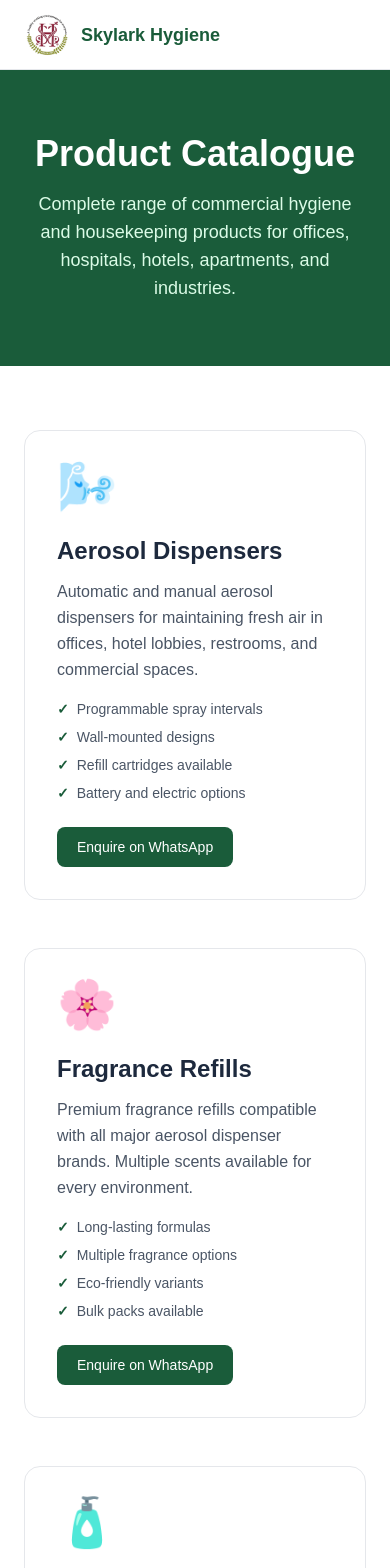
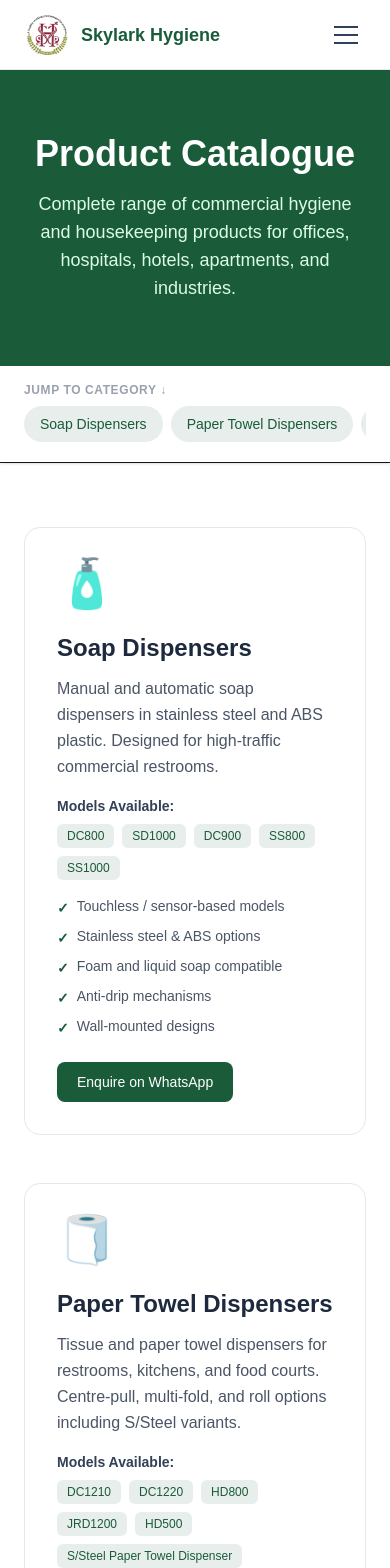
Before and after one commit to supreeta-anand-byatnal/skylark-hygiene, a Next.js app: page /products in a window 390 px wide. Shown: the top 1568 px of the page. Built offline with nearby package versions, Linux system fonts and the light colour scheme.

Commit message:
feat: Full product catalogue with all 19 categories, mobile navbar, and scroll hints

```diff
--- a/app/components/Navbar.tsx
+++ b/app/components/Navbar.tsx
@@ -3,9 +3,11 @@
 import Image from "next/image";
 import Link from "next/link";
 import { usePathname } from "next/navigation";
+import { useState } from "react";
 
 export default function Navbar() {
   const pathname = usePathname();
+  const [mobileMenuOpen, setMobileMenuOpen] = useState(false);
 
   const links = [
     { href: "/", label: "Home" },
@@ -31,6 +33,7 @@ export default function Navbar() {
           <span className="font-bold text-lg text-[#1a5c3a]">Skylark Hygiene</span>
         </Link>
 
+        {/* Desktop nav */}
         <div className="hidden md:flex items-center gap-8 text-sm font-medium">
           {links.map((link) => {
             const isActive =
@@ -59,7 +62,50 @@ export default function Navbar() {
         >
           Get Quote
         </a>
+
+        {/* Mobile hamburger */}
+        <button
+          onClick={() => setMobileMenuOpen(!mobileMenuOpen)}
+          className="md:hidden flex flex-col gap-1.5 p-2"
+          aria-label="Toggle menu"
+        >
+          <span className={`w-6 h-0.5 bg-slate-700 transition-all ${mobileMenuOpen ? "rotate-45 translate-y-2" : ""}`} />
+          <span className={`w-6 h-0.5 bg-slate-700 transition-all ${mobileMenuOpen ? "opacity-0" : ""}`} />
+          <span className={`w-6 h-0.5 bg-slate-700 transition-all ${mobileMenuOpen ? "-rotate-45 -translate-y-2" : ""}`} />
+        </button>
       </div>
+
+      {/* Mobile menu */}
+      {mobileMenuOpen && (
+        <div className="md:hidden border-t border-gray-100 bg-white px-6 py-4 space-y-3">
+          {links.map((link) => {
+            const isActive =
+              link.href === "/"
+                ? pathname === "/"
+                : pathname.startsWith(link.href);
+            return (
+              <Link
+                key={link.href}
+                href={link.href}
+                onClick={() => setMobileMenuOpen(false)}
+                className={`block text-base font-medium py-1 ${
+                  isActive
+                    ? "text-[#5c1010] font-bold"
+                    : "text-slate-700"
+                }`}
+              >
+                {link.label}
+              </Link>
+            );
+          })}
+          <a
+            href="https://wa.me/919663807006"
+            className="block mt-3 text-center bg-[#1a5c3a] text-white text-sm px-4 py-2.5 rounded-lg font-medium"
+          >
+            Get Quote on WhatsApp
+          </a>
+        </div>
+      )}
     </nav>
   );
 }
--- a/app/products/page.tsx
+++ b/app/products/page.tsx
@@ -8,172 +8,287 @@ export const metadata: Metadata = {
 
 const catalogue = [
   {
-    id: "aerosol",
-    name: "Aerosol Dispensers",
-    icon: "🌬️",
-    description:
-      "Automatic and manual aerosol dispensers for maintaining fresh air in offices, hotel lobbies, restrooms, and commercial spaces.",
-    features: [
-      "Programmable spray intervals",
-      "Wall-mounted designs",
-      "Refill cartridges available",
-      "Battery and electric options",
-    ],
-  },
-  {
-    id: "fragrance",
-    name: "Fragrance Refills",
-    icon: "🌸",
-    description:
-      "Premium fragrance refills compatible with all major aerosol dispenser brands. Multiple scents available for every environment.",
-    features: [
-      "Long-lasting formulas",
-      "Multiple fragrance options",
-      "Eco-friendly variants",
-      "Bulk packs available",
-    ],
-  },
-  {
-    id: "dispensers",
+    id: "soap-dispensers",
     name: "Soap Dispensers",
     icon: "🧴",
     description:
       "Manual and automatic soap dispensers in stainless steel and ABS plastic. Designed for high-traffic commercial restrooms.",
+    models: ["DC800", "SD1000", "DC900", "SS800", "SS1000"],
     features: [
       "Touchless / sensor-based models",
       "Stainless steel & ABS options",
       "Foam and liquid soap compatible",
       "Anti-drip mechanisms",
+      "Wall-mounted designs",
     ],
   },
   {
-    id: "dryers",
-    name: "Automatic Hand Dryers",
-    icon: "💨",
-    description:
-      "High-speed automatic hand dryers that reduce paper waste and operating costs. Ideal for commercial restrooms and kitchens.",
-    features: [
-      "High-speed drying (10-15 seconds)",
-      "Energy efficient motors",
-      "HEPA filter options",
-      "Vandal-resistant casings",
-    ],
-  },
-  {
-    id: "paper",
+    id: "paper-towel-dispensers",
     name: "Paper Towel Dispensers",
     icon: "🧻",
     description:
-      "Tissue and paper towel dispensers for restrooms, kitchens, and food courts. Centre-pull, multi-fold, and roll options.",
+      "Tissue and paper towel dispensers for restrooms, kitchens, and food courts. Centre-pull, multi-fold, and roll options including S/Steel variants.",
+    models: ["DC1210", "DC1220", "HD800", "JRD1200", "HD500", "S/Steel Paper Towel Dispenser"],
     features: [
       "Centre-pull and multi-fold types",
       "Transparent window for refill visibility",
       "Key-lock for controlled usage",
       "ABS and stainless steel bodies",
+      "Multiple size options",
     ],
   },
   {
-    id: "bins",
-    name: "Dustbins & Trash Bins",
-    icon: "🗑️",
+    id: "hand-dryers",
+    name: "Fully Automatic Hand Dryers",
+    icon: "💨",
     description:
-      "SS hygiene bins, pedal bins, swing-top bins, and garbage bins for waste segregation in offices, hospitals, and public areas.",
+      "High-speed automatic hand dryers that reduce paper waste and operating costs. Available in Prima I and Prima II models with stainless steel bodies.",
+    models: ["Prima I", "Prima II"],
     features: [
-      "Stainless steel construction",
-      "Pedal, push, and sensor-open types",
-      "Colour-coded for waste segregation",
-      "Multiple sizes (8L to 120L)",
+      "100% stainless steel body",
+      "Voltage: 220V / 50 Hz",
+      "Rated power: 2200W",
+      "Current: 11.4 A",
+      "Sensing range: 5–12 cm",
+      "Air temp: 55°C – 88°C",
+      "Drying time: 10–15 seconds",
+      "RPM: 16000 revolution/min",
+      "Wind speed: 90 m/s",
     ],
   },
   {
-    id: "wringer",
-    name: "Wringer Buckets & Sign Boards",
+    id: "aerosol-dispensers",
+    name: "Aerosol Dispensers",
+    icon: "🌬️",
+    description:
+      "Automatic and manual aerosol dispensers for maintaining fresh air in offices, hotel lobbies, restrooms, and commercial spaces.",
+    models: ["DC120", "DC321"],
+    features: [
+      "Programmable spray intervals",
+      "Wall-mounted designs",
+      "Battery operated",
+      "Refill cartridges available",
+    ],
+  },
+  {
+    id: "fragrance-refills",
+    name: "Fragrance Refills",
+    icon: "🌸",
+    description:
+      "Premium fragrance refills compatible with all major aerosol dispenser brands. Multiple scents available for every environment.",
+    models: [],
+    features: [
+      "Long-lasting formulas",
+      "Multiple fragrance options",
+      "Compatible with DC120 & DC321",
+      "Bulk packs available",
+    ],
+  },
+  {
+    id: "ss-hygiene-bins",
+    name: "SS Hygiene Bins & Trash Bins",
+    icon: "🗑️",
+    description:
+      "Stainless steel and MS powder coated hygiene bins, pedal bins, and trash bins for offices, hospitals, and public areas.",
+    models: ["MS Powder Coated Perforated Bin", "MS Powder Coated Solid Bin", "Off Round Perforated & Solid Bin", "Pedal Solid Bin"],
+    features: [
+      "Sizes: 7\"×10\", 8\"×12\", 10\"×14\"",
+      "MS powder coated finish",
+      "Perforated and solid options",
+      "Pedal-operated variants",
+      "Durable commercial grade",
+    ],
+  },
+  {
+    id: "ss-planter-pots",
+    name: "SS Planter Pots",
+    icon: "🪴",
+    description:
+      "Stainless steel planter pots and decorative planters for office lobbies, hotel entrances, and commercial spaces.",
+    models: ["Push Bin", "Ashtray Bin", "Swing Bin", "Planter"],
+    features: [
+      "Push Bin sizes: 8\"×12\", 8\"×16\", 12\"×32\"",
+      "Ashtray Bin sizes: 8\"×12\", 10\"×24\", 12\"×28\", 14\"×32\"",
+      "Swing Bin sizes: 8\"×12\", 10\"×24\", 14\"×28\"",
+      "Planter sizes: 9\"×9\", 12\"×12\", 15\"×15\"",
+      "Premium SS finish",
+    ],
+  },
+  {
+    id: "garbage-bins",
+    name: "Garbage Bins With & Without Wheel",
+    icon: "♻️",
+    description:
+      "Large capacity garbage bins with and without wheels for outdoor areas, industries, apartments, and municipal use.",
+    models: ["028", "660 & 110 lts"],
+    features: [
+      "Without wheel: 60 lts, 80 lts, 110 lts",
+      "With wheel: 120 lts, 240 lts, 360 lts",
+      "Extra large: 660 & 110 lts",
+      "UV stabilized plastic",
+      "Colour coded options available",
+    ],
+  },
+  {
+    id: "plastic-pole-stand-bins",
+    name: "Plastic Pole Stand Bins",
+    icon: "🚮",
+    description:
+      "Plastic pole-mounted stand bins for parks, walkways, and public areas. Easy to install and maintain.",
+    models: [],
+    features: [
+      "Pole-mounted design",
+      "Weather resistant",
+      "Easy waste collection",
+      "Ideal for outdoor areas",
+    ],
+  },
+  {
+    id: "wringer-buckets",
+    name: "Wringer Buckets, Sign Boards & Outdoor Bins",
     icon: "🪣",
     description:
-      "Professional mop wringer buckets and wet-floor sign boards for housekeeping teams in hotels, hospitals, and commercial buildings.",
+      "Professional mop wringer buckets, wet-floor sign boards, and outdoor bins for housekeeping teams in hotels, hospitals, and commercial buildings.",
+    models: ["DM25", "FMB25", "DC1080", "Animation Dustbin"],
     features: [
       "Heavy-duty wringer mechanism",
       "Double bucket systems",
       "Caution/wet floor signage",
+      "Animated character dustbins for public areas",
       "Durable commercial grade",
     ],
   },
   {
-    id: "trolleys",
-    name: "Housekeeping Trolleys",
-    icon: "🛒",
+    id: "shoe-shine",
+    name: "Auto Shoe Shine / Polish Machine",
+    icon: "👞",
     description:
-      "Stainless steel housekeeping and janitorial trolleys for hotels, hospitals, and large facilities. Multiple configurations available.",
+      "Automatic shoe shine machines for hotel lobbies, office receptions, and corporate entrances. Multiple models with IR sensor activation.",
+    models: ["ASPXD1", "ASP-G5", "ASP-G3"],
     features: [
-      "SS and powder-coated frames",
-      "Multiple shelf configurations",
-      "Bag holders and compartments",
-      "Smooth-rolling casters",
+      "ASPXD1: 510×320×495mm, 17.5kg, 105W, IR sensor, sole cleaner",
+      "ASP-G5: 380×530×300mm, 17kg, 60W, IR sensor",
+      "ASP-G3: 280×370×210mm, 7.5kg, 45W, compact design",
+      "Noise: <50DB (ASPXD1 & G5), <63DB (G3)",
+      "Speed: 800n (ASPXD1 & G5), 1400n (G3)",
     ],
   },
   {
-    id: "aircurtains",
+    id: "fly-catcher",
+    name: "Fly Catcher / Insect Killer Lights",
+    icon: "🪰",
+    description:
+      "UV fly catchers and electric insect killer lights for kitchens, food courts, restaurants, and food processing areas.",
+    models: ["Size 1.5'×2'"],
+    features: [
+      "UV tube attraction technology",
+      "Glue board and zapper types",
+      "Wall-mount options",
+      "FSSAI compliant models",
+      "Ideal for food preparation areas",
+    ],
+  },
+  {
+    id: "display-board",
+    name: "Display Board",
+    icon: "📋",
+    description:
+      "Stainless steel and aluminum display boards for notices, menus, and directories in offices, hotels, and public spaces.",
+    models: ["1.5'×2'", "2'×3'"],
+    features: [
+      "Multiple size options",
+      "Wall-mount and floor-standing",
+      "Lockable options",
+      "Premium finish",
+    ],
+  },
+  {
+    id: "newspaper-stand",
+    name: "News Paper Stand",
+    icon: "📰",
+    description:
+      "Stainless steel newspaper and magazine stands for hotel lobbies, offices, and waiting areas.",
+    models: ["27\"×42\""],
+    features: [
+      "SS construction",
+      "Floor-standing design",
+      "Multiple slot options",
+      "Elegant finish for lobbies",
+    ],
+  },
+  {
+    id: "trolleys",
+    name: "Housekeeping Trolley & SS Trolleys",
+    icon: "🛒",
+    description:
+      "Shopping trolleys, platform trolleys, and housekeeping trolleys for hotels, hospitals, warehouses, and large facilities.",
+    models: ["Shopping Trolley", "Platform Trolley", "Platform Trolley with Grill"],
+    features: [
+      "Capacities: 60 ltr, 80 ltr, 110 ltr",
+      "Platform sizes: 2'×3'",
+      "SS and powder-coated frames",
+      "Smooth-rolling casters",
+      "Grill option for secure transport",
+    ],
+  },
+  {
+    id: "air-curtains",
     name: "Air Curtains",
     icon: "🌀",
     description:
       "Industrial and commercial air curtains for entrances. Keeps dust, insects, and pollutants out while maintaining indoor temperature.",
+    models: ["Size 2'×3'"],
     features: [
-      "Multiple sizes (3ft to 6ft)",
+      "Multiple sizes (2' to 6')",
       "High velocity air flow",
       "Low noise operation",
       "Easy installation",
+      "Suitable for all entrance types",
     ],
   },
   {
-    id: "shoeshine",
-    name: "Auto Shoe Shine / Polish Machines",
-    icon: "👞",
+    id: "colour-coded-bins",
+    name: "SS Colour Coded & FRP Bins",
+    icon: "🎨",
     description:
-      "Automatic shoe shine machines for hotel lobbies, office receptions, and corporate entrances. Sensor-activated operation.",
+      "Colour coded stainless steel and FRP (Fibre Reinforced Plastic) bins for waste segregation in offices, hospitals, and public areas.",
+    models: ["SS Colour Coded Bin 022", "FRP Duo Bin 023", "FRP Trio Bin 024", "SS Trio Bin 025"],
     features: [
-      "Sensor-activated",
-      "Multiple brush types",
-      "Built-in polish dispenser",
-      "Compact floor-standing design",
-    ],
-  },
-  {
-    id: "display",
-    name: "SS Display Boards & News Paper Stands",
-    icon: "📋",
-    description:
-      "Stainless steel display boards, notice boards, and newspaper stands for corporate offices, hotels, and public spaces.",
-    features: [
-      "Premium SS finish",
-      "Multiple sizes",
-      "Floor-standing and wall-mount",
-      "Lockable options",
+      "Colour coded for waste segregation",
+      "Duo and trio configurations",
+      "SS and FRP options",
+      "Ideal for hospitals and offices",
+      "Bio-medical waste compliant",
     ],
   },
   {
     id: "barricades",
-    name: "SS Queue Stands & Barricades",
+    name: "Stainless Steel Q-Up Stand / Barricades",
     icon: "🚧",
     description:
       "Stainless steel queue management stands (Q-Up stands) and barricades for banks, airports, hotels, and events.",
+    models: [],
     features: [
       "Retractable belt mechanism",
       "Heavy SS base for stability",
       "Multiple belt colours",
       "Rope and belt variants",
+      "\"No Entry\" and \"No Smoking\" sign options",
     ],
   },
   {
-    id: "flycatcher",
-    name: "Fly Catchers & Insect Killer Lights",
-    icon: "🪰",
+    id: "consumables",
+    name: "Consumables",
+    icon: "📦",
     description:
-      "UV fly catchers and electric insect killer lights for kitchens, food courts, restaurants, and food processing areas.",
+      "Regular consumables and refills for all hygiene products. Bulk supply available for commercial establishments.",
+    models: [],
     features: [
-      "UV tube attraction technology",
-      "Glue board and zapper types",
-      "Wall-mount and ceiling-hang options",
-      "FSSAI compliant models",
+      "Liquid Soap",
+      "Toilet Tissue Rolls",
+      "Jumbo Tissue Rolls",
+      "C-Fold Tissue Towels",
+      "M-Fold Tissue Towels",
     ],
   },
 ];
@@ -192,6 +307,26 @@ export default function ProductsPage() {
         </div>
       </section>
 
+      {/* Quick Nav */}
+      <section className="border-b sticky top-[61px] bg-white z-40 shadow-sm">
+        <div className="max-w-7xl mx-auto px-6 py-4">
+          <p className="text-xs text-gray-400 uppercase tracking-wider mb-2 font-semibold">Jump to category ↓</p>
+          <div className="overflow-x-auto">
+            <div className="flex gap-2 min-w-max pb-1">
+              {catalogue.map((product) => (
+                <a
+                  key={product.id}
+                  href={`#${product.id}`}
+                  className="text-sm font-medium px-4 py-2 rounded-full bg-[#1a5c3a]/10 text-[#1a5c3a] hover:bg-[#1a5c3a] hover:text-white transition whitespace-nowrap"
+                >
+                  {product.name}
+                </a>
+              ))}
+            </div>
+          </div>
+        </div>
+      </section>
+
       {/* Product Grid */}
       <section className="py-16">
         <div className="max-w-7xl mx-auto px-6">
@@ -200,7 +335,7 @@ export default function ProductsPage() {
               <div
                 key={product.id}
                 id={product.id}
-                className="scroll-mt-24 border border-gray-200 rounded-2xl p-8 hover:shadow-md transition"
+                className="scroll-mt-32 border border-gray-200 rounded-2xl p-8 hover:shadow-md transition"
               >
                 <div className="flex flex-col md:flex-row md:items-start gap-6">
                   <div className="text-5xl">{product.icon}</div>
@@ -211,13 +346,30 @@ export default function ProductsPage() {
                     <p className="mt-3 text-gray-600 leading-relaxed">
                       {product.description}
                     </p>
+
+                    {product.models.length > 0 && (
+                      <div className="mt-4">
+                        <h4 className="text-sm font-semibold text-slate-700 mb-2">Models Available:</h4>
+                        <div className="flex flex-wrap gap-2">
+                          {product.models.map((model) => (
+                            <span
+                              key={model}
+                              className="text-xs bg-[#1a5c3a]/10 text-[#1a5c3a] px-2.5 py-1 rounded-md font-medium"
+                            >
+                              {model}
+                            </span>
+                          ))}
+                        </div>
+                      </div>
+                    )}
+
                     <ul className="mt-4 grid sm:grid-cols-2 gap-2">
                       {product.features.map((f) => (
                         <li
                           key={f}
-                          className="flex items-center gap-2 text-sm text-gray-600"
+                          className="flex items-start gap-2 text-sm text-gray-600"
                         >
-                          <span className="text-[#1a5c3a] font-bold">✓</span>
+                          <span className="text-[#1a5c3a] font-bold mt-0.5">✓</span>
                           {f}
                         </li>
                       ))}
```
